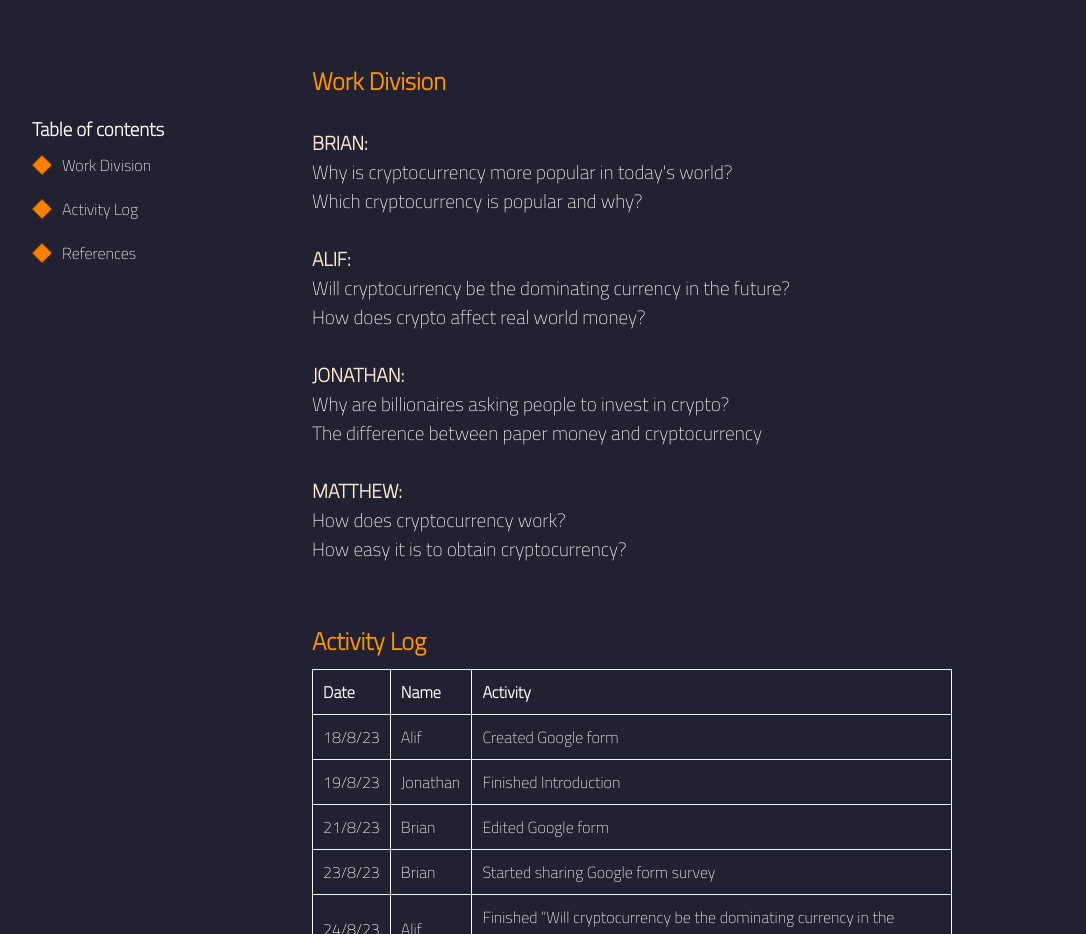
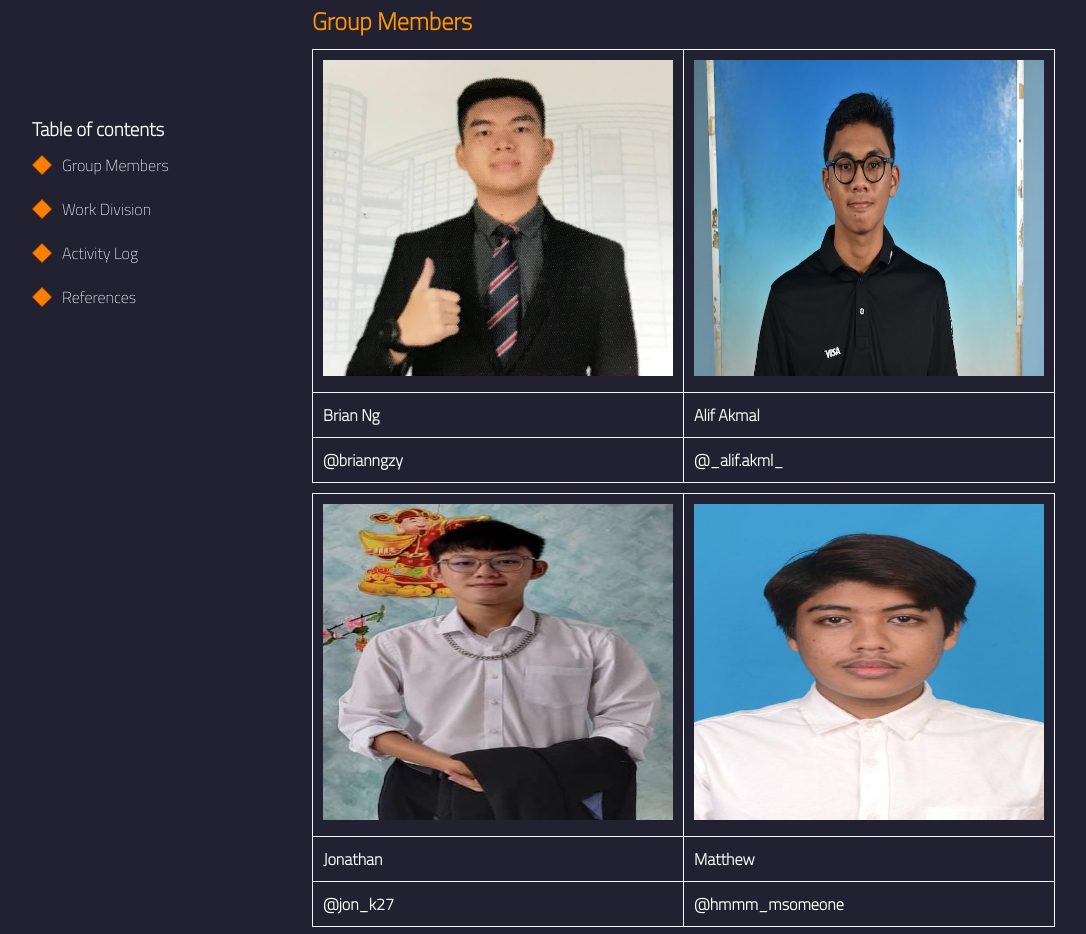
Before and after one commit to brianngzhengyang/mmuproject, a plain HTML site: page extrainfo.html in a window 1280 px wide. Shown: the part 125-1059 px from the top of the page, without its empty margins (8-1094 px from the left). Drawn offline with Linux system fonts and the light colour scheme.

Commit message:
about and extra info
put some pictures and improved readability

```diff
--- a/extrainfo.html
+++ b/extrainfo.html
@@ -19,6 +19,7 @@
         <div class="table">
             <ol>
                 <h3>Table of contents</h3>
+                <li><a href="#group-members">Group Members</a></li>
                 <li><a href="#work-division">Work Division</a></li>
                 <li><a href="#activity-log">Activity Log</a></li>
                 <li><a href="#references">References</a></li>
@@ -27,6 +28,37 @@
         <main>
             <div id="extra-information">
                 <h1 class="title">Extra Information</h1>
+                <div class="group" id="group-members">
+                    <h2>Group Members</h2>
+                    <table>
+                        <tr>
+                            <th><img src="img/Briandapper.jpg" alt="Brian looking dapper" style="height: 316.2px; width: 350px;"></th>
+                            <th><img src="img/alepdapper.jpg" alt="Alif looking dapper" style="height: 316.2px; width: 350px;"></th>
+                        </tr>
+                        <tr>
+                            <th>Brian Ng</th>
+                            <th>Alif Akmal</th>
+                        </tr>
+                        <tr>
+                            <th>@brianngzy</th>
+                            <th>@_alif.akml_</th>
+                        </tr>
+                    </table>
+                    <table>
+                        <tr>
+                            <th><img src="img/jonlookingdapper.jpg" alt="Jon looking dapper" style="height: 316.2px; width: 350px;"></th>
+                            <th><img src="img/mattlookingdapper.jpg" alt="Matt looking dapper" style="height: 316.2px; width: 350px;"></th>
+                        </tr>
+                        <tr>
+                            <th>Jonathan</th>
+                            <th>Matthew</th>
+                        </tr>
+                        <tr>
+                            <th>@jon_k27</th>
+                            <th>@hmmm_msomeone</th>
+                        </tr>
+                    </table>
+                </div>
                 <div id="work-division">
                     <div class="filler"></div>
                     <h2>Work Division</h2>
--- a/style.css
+++ b/style.css
@@ -212,3 +212,7 @@ table, th, td {
 .aboutimg {
     border-radius: 50px;
 }
+
+#group-members table{
+    border: none;
+}
```
Also changed, not shown: about.html (+40 -6 lines), img/BItcoinvsethereum.jpg (added), img/Briandapper.jpg (added), img/alepdapper.jpg (added), img/aleplookingdapper.jpg (added), img/jonlookingdapper.jpg (added), img/mattlookingdapper.jpg (added).
